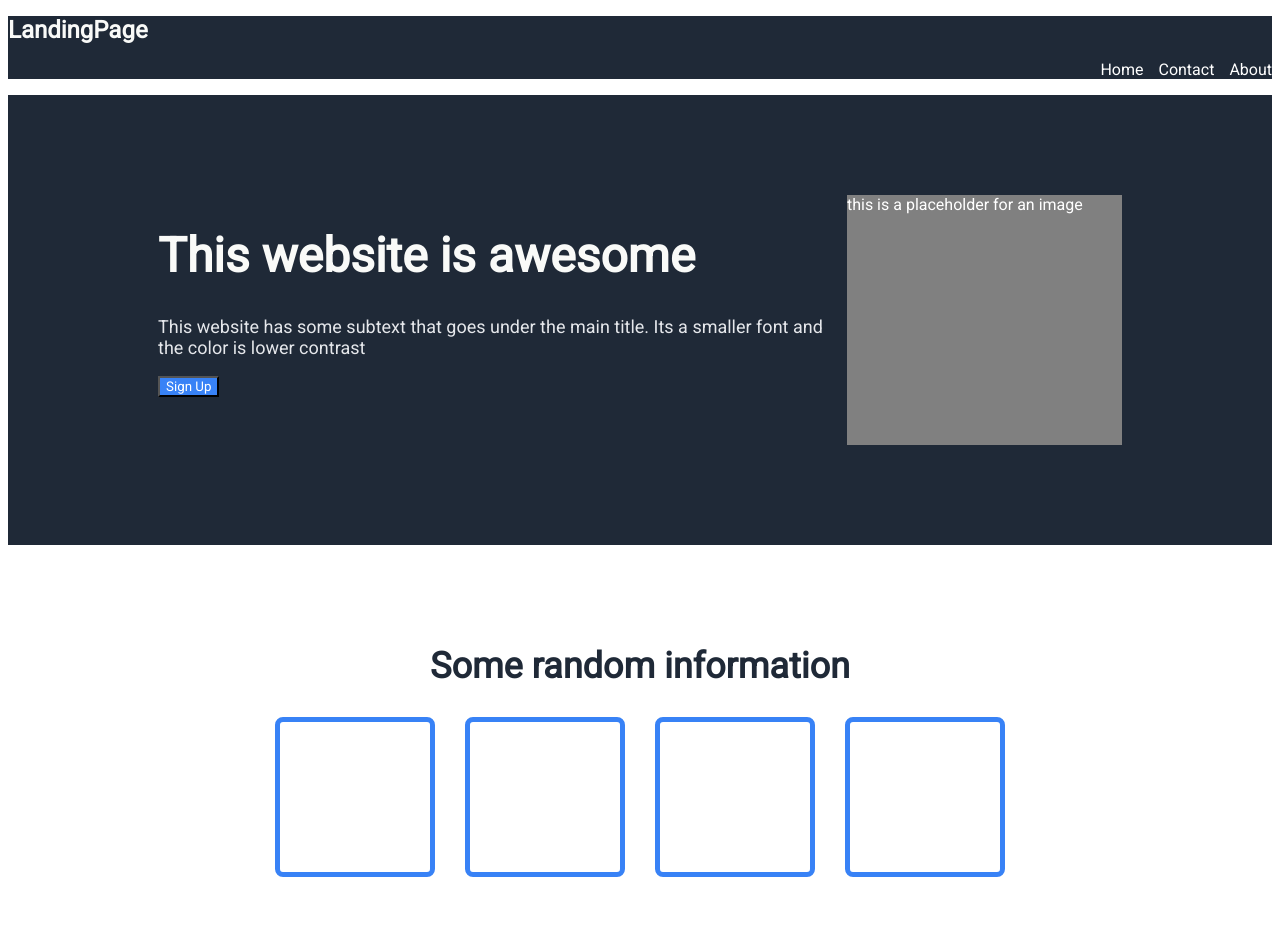
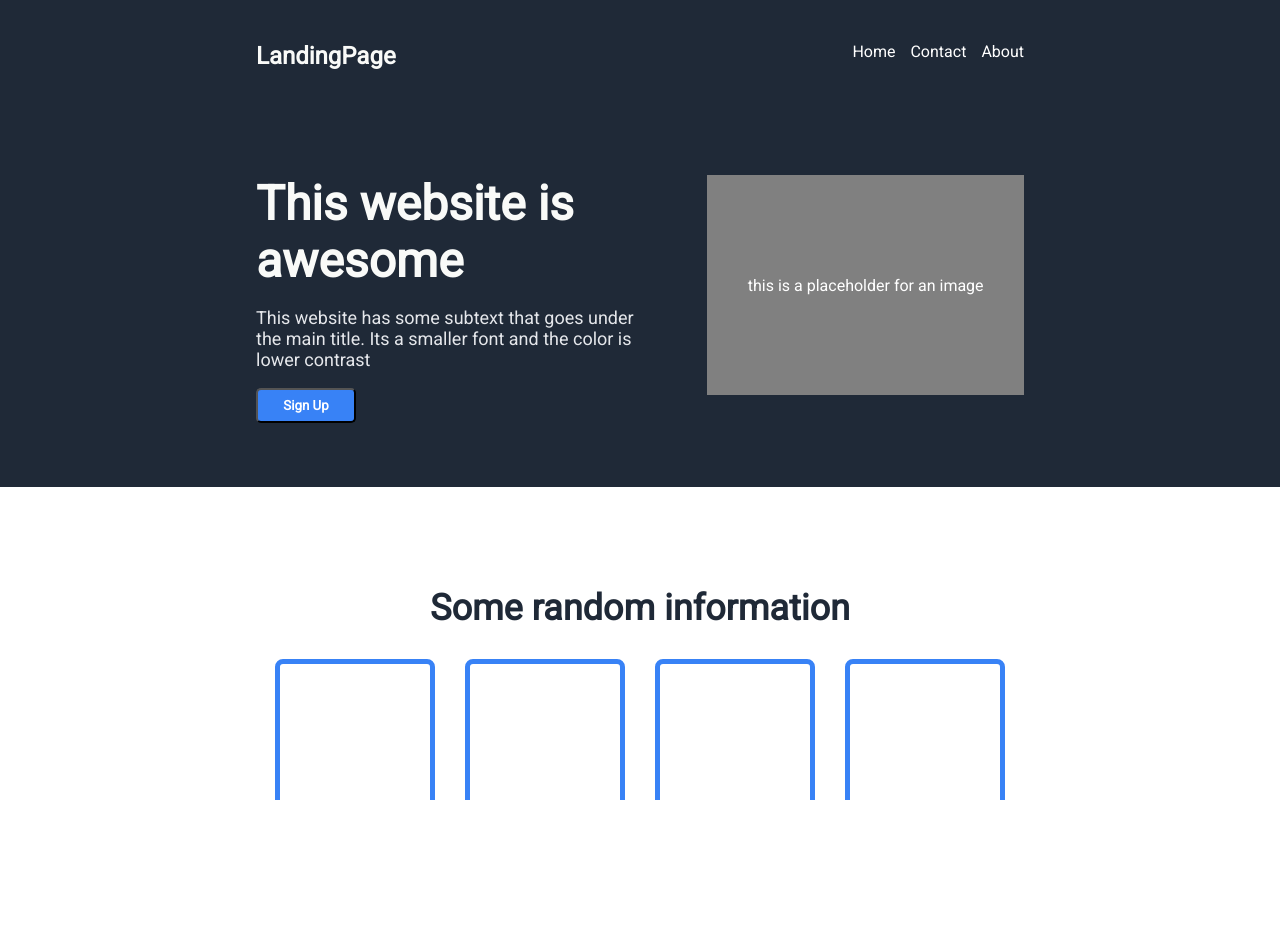
Before and after one commit to Zaid-Niazi/landing-page, a plain HTML site: page index.html in a window 1280 px wide. Shown: the top 952 px of the page. After the commit the page ends 800 px from the top, so only its background shows below. Drawn offline with Linux system fonts and the light colour scheme.

Commit message:
Target reached

```diff
--- a/index.html
+++ b/index.html
@@ -30,16 +30,17 @@
 <!-- add that caption bellow each div -->
 
         <div class = "container">
-        <div class = "item1"></div>
-        <div class = "item2"></div>
-        <div class = "item3"></div>
-        <div class = "item4"></div>
+        <div class="boxes"><div class = "item1"></div><div><p>Lorem ipsum dolor sit amet consectetur adipisicing elit. Error, molestias!</p></div></div>
+        <div class="boxes"><div class = "item2"></div><div><p>Lorem ipsum dolor sit amet consectetur adipisicing elit. Error, molestias!</p></div></div>
+        <div class="boxes"><div class = "item3"></div><div><p>Lorem ipsum dolor sit amet consectetur adipisicing elit. Error, molestias!</p></div></div>
+        <div class="boxes"><div class = "item4"></div><div><p>Lorem ipsum dolor sit amet consectetur adipisicing elit. Error, molestias!</p></div></div>
 
         </div>
     </div>
     <div class="quote">
     <p>"This is a very legitimate quote from a satisfied customer of the company named - LandingPage, which is a totally registered public company providing actual value to the economy by helping pages to land properly"  <br><br> <span class="spantext">-Dr. Doofishmertz</span></p>
     </div>
+    <div class="maincontainer">
     <div class="callcont">
       <div class="flexitem1">
         <h3 class="">Call to action! It's time!<br></h3>
@@ -48,6 +49,7 @@
 
       <button class="flexitem3" type="submit"><strong>Sign Up</strong></button>
     </div>
+     </div>
   </div>
     <footer>
   Copyright The Landing Project 2022
--- a/style.css
+++ b/style.css
@@ -1,58 +1,106 @@
-
 /* Font family for entire page */
 *{
     font-family: 'Roboto', sans-serif;
 }
 
+html,body
+{
+    width: 100%;
+    height: 100%;
+    margin: 0px;
+    padding: 0px;
+    overflow-x: hidden;
+}
+
 .navbar, .header{
     background-color: #1F2937;
     color:white;
-    margin: auto;
 
 
 }
 
 .navbar{
+    margin-bottom: 0px;
+    display: flex;
+    padding-top: 2%;
+    padding-left: 20%;
+    padding-right: 20%;
+    padding-bottom: 2%;
+
 
 }
 
 .navbar h1{
     font-size: 24px;
     color: #F9FAF8;
+    margin-right: auto;
+
+
 }
 
 .navbar ul{
     list-style-type: none;
+    gap:15px;
     display: flex;
-    justify-content: flex-end;
-    gap:15px;
-    align-items: flex-start;
+    margin-left: auto;
+
+
 }
 
 .header{
-    padding-top: 100px;
-    padding-left: 150px;
-    padding-right: 150px;
-    padding-bottom: 100px;
+    padding-top: 5%;
+    padding-left: 20%;
+    padding-right: 20%;
+    padding-bottom: 5%;
     display: flex;
+
+
+
 }
 
 .header h1{
     font-size: 48px;
     font-weight: 900;
     color:#F9FAF8;
+
+    flex-wrap: wrap;
+    margin: auto;
 }
 
 .header p{
     font-size: 18px;
-    color: #e5e7eb
+    color: #e5e7eb;
+    flex-wrap: wrap;
+    margin-right: 50px;
+
+}
+
+.header h1, header p{
+    margin: auto;
 
 }
 
 .header .placeholder{
-    width: 350px;
-    height: 250px;
+    justify-content: center;
+    align-items: center;
+    width: 650px;
+    height: 220px;
     background-color: grey;
+    margin-right: auto;
+    display: flex;
+}
+
+.btn{
+
+ font-weight: bolder;
+color: white;
+border-radius: 5px;
+margin: auto;
+width: 100px;
+height: 35px;
+margin-top: auto;
+margin-bottom: auto;
+margin-right: 100px ;
 }
 
 
@@ -70,6 +118,7 @@
 
 .container{
     display: flex;
+    flex-wrap: wrap;
     justify-content: center;
     gap:30px;
     padding-left: 150px;
@@ -86,6 +135,16 @@
 
 }
 
+
+.containertext{
+ }
+
+ .midsection p{
+  margin: auto;
+  width: 145px;
+  text-align: center;
+ }
+
 .span-1{
     text-align: center;
     color: white;
@@ -97,6 +156,13 @@
     background-color: #3882f6;
 }
 
+.btn:active, .flexitem3:active
+{
+  background-color: #00CCC0;
+  border: 1px #000000 solid;
+}
+
+
 .quote{
     background-color: #e5e7eb;
     font-size: 36px;
@@ -104,6 +170,8 @@
     font-style: italic;
     font-weight: lighter;
     padding: 100px 150px 100px 150px;
+    display: flex;
+
 }
 
 .spantext{
@@ -112,32 +180,29 @@
     float: right;
 }
 
+
+.maincontainer{
+    display: flex;
+
+}
+
 .callcont{
     background-color: #3882f6;
     height: 100px;
     width: 800px;
-    padding: 15px 30px 15px 30px;
-    margin: auto;
-    border-radius: 20px;
-    margin-top: 25px;
-    margin-bottom: 25px;
+    padding: 30px 30px 30px 30px;
+    border-radius: 8px;
+    margin: 25px auto 25px auto;
     color: white;
     display: flex;
-    flex-direction: row;
     flex-wrap: wrap;
+    flex-basis: auto;
 }
 
 .flexitem1{
 
-    flex: 1 1 auto;
     line-height: 0%;
-    margin-left: 85px;
-    margin-top: auto;
-    margin-bottom: auto;
-
-}
-
-.flexitem1 p{
+    margin: auto;
     color: #e5e7eb;
 }
 
@@ -149,10 +214,11 @@ border-radius: 5px;
 margin: auto;
 width: 100px;
 height: 30px;
-margin-top: auto;
-margin-bottom: auto;
-margin-right: 100px ;
+
+
 }
+
+
 
 footer{
     background-color: #1F2937;
```
